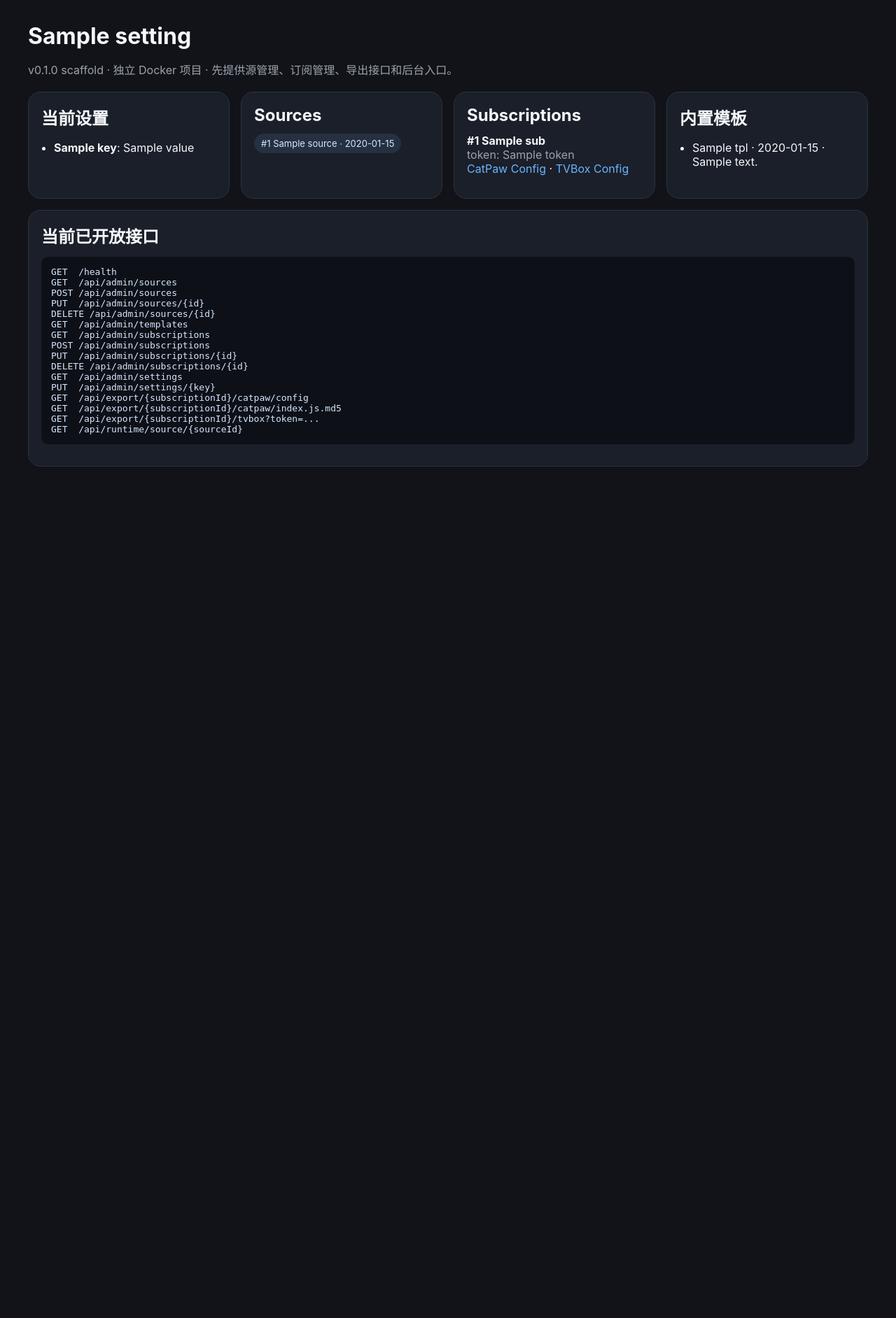
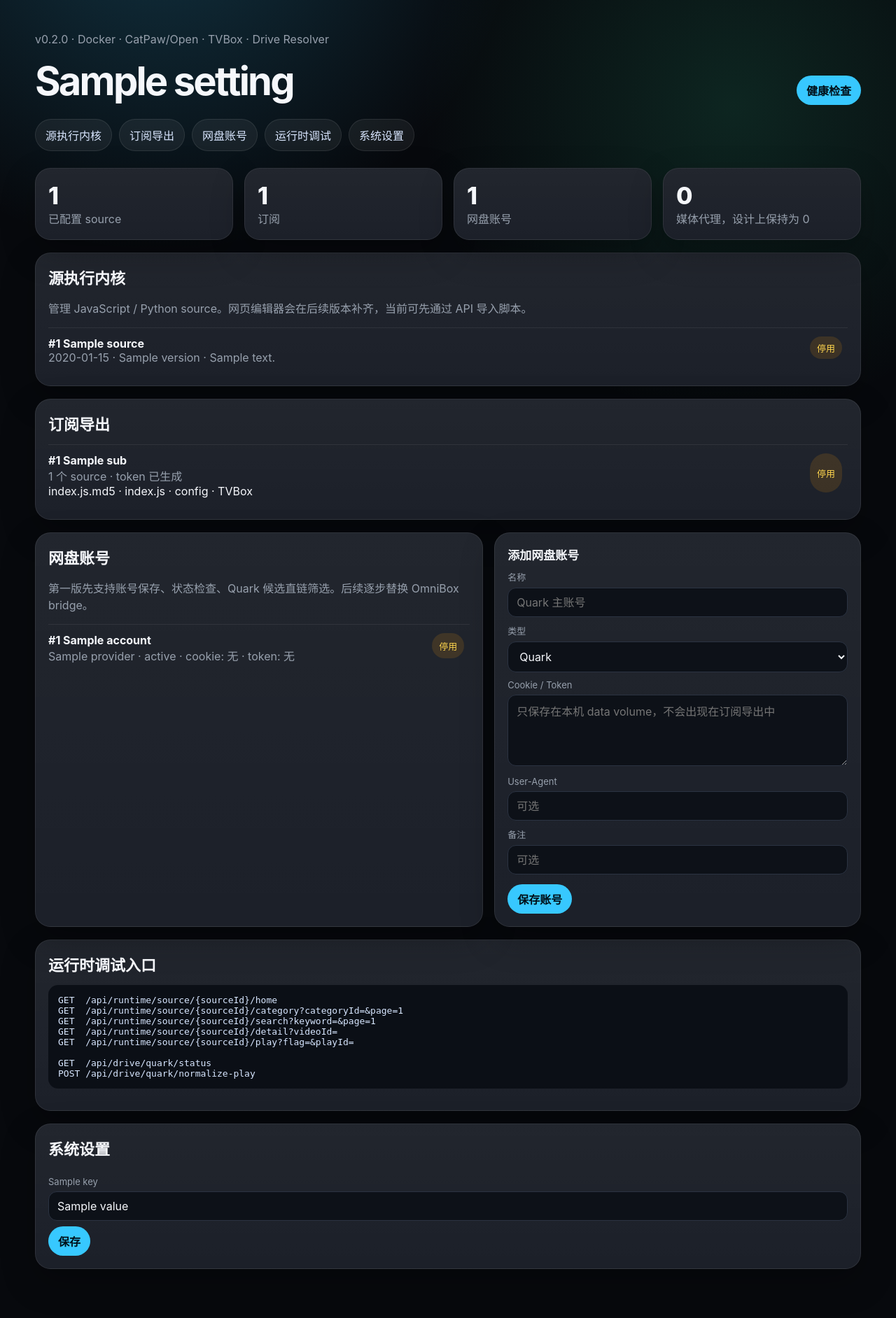
Before and after one commit to colvins/source-service, a FastAPI app: template app/templates/index.html in a window 1280 px wide. Shown: the whole page at 70% size. Before the commit the page ends 667 px from the top, so only its background shows below. Run offline with FastAPI, Linux system fonts and the light colour scheme; the template is opened without the code that fills it: most values are stand-ins (such as "Sample title", 1, 10 or a date in 2020); parts of the project's set-up code (start-up, migrations or seed data) failed here and were passed over.

Commit message:
Add drive resolver admin scaffold

```diff
--- a/app/main.py
+++ b/app/main.py
@@ -5,13 +5,14 @@ import sqlite3
 from pathlib import Path
 from typing import Any
 
-from fastapi import FastAPI, HTTPException, Request
-from fastapi.responses import HTMLResponse, JSONResponse, PlainTextResponse
+from fastapi import FastAPI, Form, HTTPException, Request
+from fastapi.responses import HTMLResponse, JSONResponse, PlainTextResponse, RedirectResponse
 from fastapi.staticfiles import StaticFiles
 from fastapi.templating import Jinja2Templates
 
-from .db import get_conn, init_db, row_to_source, row_to_subscription
-from .models import SettingPayload, SourcePayload, SubscriptionPayload
+from .db import get_conn, init_db, row_to_drive_account, row_to_source, row_to_subscription
+from .drive import best_direct_candidate, extract_play_candidates, rank_play_candidates
+from .models import DriveAccountPayload, DrivePlayNormalizePayload, SettingPayload, SourcePayload, SubscriptionPayload
 from .runtime import execute_source
 
 app = FastAPI(title="Colvins Source Service", version="0.1.0")
@@ -47,6 +48,11 @@ def fetch_subscriptions(conn: sqlite3.Connection) -> list[dict[str, Any]]:
         item["sources"] = [row_to_source(source_row) for source_row in source_rows]
         items.append(item)
     return items
+
+
+def fetch_drive_accounts(conn: sqlite3.Connection) -> list[dict[str, Any]]:
+    rows = conn.execute("SELECT * FROM drive_accounts ORDER BY sort_order ASC, id ASC").fetchall()
+    return [row_to_drive_account(row) for row in rows]
 
 
 def ensure_subscription_token(conn: sqlite3.Connection, subscription_id: int) -> str:
@@ -170,6 +176,7 @@ def dashboard(request: Request):
         }
         sources = fetch_sources(conn)
         subscriptions = fetch_subscriptions(conn)
+        drive_accounts = fetch_drive_accounts(conn)
         templates_data = conn.execute("SELECT * FROM source_templates ORDER BY id ASC").fetchall()
         templates_payload = [dict(row) for row in templates_data]
     return templates.TemplateResponse(
@@ -179,9 +186,35 @@ def dashboard(request: Request):
             "settings": settings,
             "sources": sources,
             "subscriptions": subscriptions,
+            "driveAccounts": drive_accounts,
             "templates": templates_payload,
         },
     )
+
+
+@app.post("/admin/drive-accounts")
+def create_drive_account_form(
+    name: str = Form(...),
+    provider: str = Form("quark"),
+    cookie: str = Form(""),
+    user_agent: str = Form(""),
+    notes: str = Form(""),
+):
+    payload = DriveAccountPayload(
+        name=name,
+        provider=provider,
+        cookie=cookie,
+        userAgent=user_agent,
+        notes=notes,
+    )
+    create_drive_account(payload)
+    return RedirectResponse(url="/#drive-accounts", status_code=303)
+
+
+@app.post("/admin/settings")
+def update_setting_form(key: str = Form(...), value: str = Form("")):
+    update_setting(key, SettingPayload(value=value))
+    return RedirectResponse(url="/#settings", status_code=303)
 
 
 @app.get("/api/admin/sources")
@@ -335,6 +368,92 @@ def delete_subscription(subscription_id: int):
     return {"ok": True}
 
 
+@app.get("/api/admin/drive-accounts")
+def list_drive_accounts():
+    with get_conn() as conn:
+        return {"items": fetch_drive_accounts(conn)}
+
+
+@app.post("/api/admin/drive-accounts")
+def create_drive_account(payload: DriveAccountPayload):
+    with get_conn() as conn:
+        cur = conn.execute(
+            """
+            INSERT INTO drive_accounts (name, provider, enabled, sort_order, cookie, token, user_agent, notes, status)
+            VALUES (?, ?, ?, ?, ?, ?, ?, ?, ?)
+            """,
+            (
+                payload.name,
+                payload.provider,
+                1 if payload.enabled else 0,
+                payload.sortOrder,
+                payload.cookie,
+                payload.token,
+                payload.userAgent,
+                payload.notes,
+                "configured" if payload.cookie or payload.token else "missing-auth",
+            ),
+        )
+        row = conn.execute("SELECT * FROM drive_accounts WHERE id = ?", (cur.lastrowid,)).fetchone()
+        return row_to_drive_account(row)
+
+
+@app.put("/api/admin/drive-accounts/{account_id}")
+def update_drive_account(account_id: int, payload: DriveAccountPayload):
+    with get_conn() as conn:
+        exists = conn.execute("SELECT id FROM drive_accounts WHERE id = ?", (account_id,)).fetchone()
+        if not exists:
+            raise HTTPException(status_code=404, detail="drive account not found")
+        conn.execute(
+            """
+            UPDATE drive_accounts
+            SET name=?, provider=?, enabled=?, sort_order=?, cookie=?, token=?, user_agent=?, notes=?,
+                status=?, updated_at=CURRENT_TIMESTAMP
+            WHERE id=?
+            """,
+            (
+                payload.name,
+                payload.provider,
+                1 if payload.enabled else 0,
+                payload.sortOrder,
+                payload.cookie,
+                payload.token,
+                payload.userAgent,
+                payload.notes,
+                "configured" if payload.cookie or payload.token else "missing-auth",
+                account_id,
+            ),
+        )
+        row = conn.execute("SELECT * FROM drive_accounts WHERE id = ?", (account_id,)).fetchone()
+        return row_to_drive_account(row)
+
+
+@app.delete("/api/admin/drive-accounts/{account_id}")
+def delete_drive_account(account_id: int):
+    with get_conn() as conn:
+        conn.execute("DELETE FROM drive_accounts WHERE id = ?", (account_id,))
+    return {"ok": True}
+
+
+@app.post("/api/admin/drive-accounts/{account_id}/check")
+def check_drive_account(account_id: int):
+    with get_conn() as conn:
+        row = conn.execute("SELECT * FROM drive_accounts WHERE id = ?", (account_id,)).fetchone()
+        if not row:
+            raise HTTPException(status_code=404, detail="drive account not found")
+        status = "configured" if row["cookie"] or row["token"] else "missing-auth"
+        conn.execute(
+            """
+            UPDATE drive_accounts
+            SET status=?, last_checked_at=CURRENT_TIMESTAMP, updated_at=CURRENT_TIMESTAMP
+            WHERE id=?
+            """,
+            (status, account_id),
+        )
+        updated = conn.execute("SELECT * FROM drive_accounts WHERE id = ?", (account_id,)).fetchone()
+        return row_to_drive_account(updated)
+
+
 @app.get("/api/admin/settings")
 def list_settings():
     with get_conn() as conn:
@@ -354,6 +473,49 @@ def update_setting(key: str, payload: SettingPayload):
             (key, value),
         )
     return {"key": key, "value": value}
+
+
+@app.get("/api/drive/quark/status")
+def quark_drive_status():
+    with get_conn() as conn:
+        accounts = [
+            account
+            for account in fetch_drive_accounts(conn)
+            if account["provider"] == "quark" and account["enabled"]
+        ]
+    return {
+        "provider": "quark",
+        "nativeResolver": "scaffold",
+        "bridgeMode": "omnibox-fallback",
+        "enabledAccounts": len(accounts),
+        "ready": any(account["hasCookie"] or account["hasToken"] for account in accounts),
+    }
+
+
+@app.post("/api/drive/quark/normalize-play")
+def quark_normalize_play(payload: DrivePlayNormalizePayload):
+    candidates = extract_play_candidates(payload.payload)
+    ranked = rank_play_candidates(candidates)
+    best = best_direct_candidate(payload.payload)
+    return {
+        "candidateCount": len(candidates),
+        "directCandidateCount": len(ranked),
+        "selected": None if best is None else {
+            "name": best.name,
+            "url": best.url,
+            "host": best.host,
+            "headerKeys": sorted(best.headers.keys()),
+        },
+        "candidates": [
+            {
+                "name": candidate.name,
+                "url": candidate.url,
+                "host": candidate.host,
+                "headerKeys": sorted(candidate.headers.keys()),
+            }
+            for candidate in ranked
+        ],
+    }
 
 
 @app.get("/api/export/{subscription_id}/catpaw/config")
--- a/app/templates/index.html
+++ b/app/templates/index.html
@@ -5,89 +5,247 @@
   <meta name="viewport" content="width=device-width, initial-scale=1.0" />
   <title>Colvins Source Service</title>
   <style>
-    body { font-family: -apple-system, BlinkMacSystemFont, sans-serif; background:#111318; color:#f5f7fa; margin:0; }
-    .wrap { max-width: 1200px; margin:0 auto; padding:32px 20px 60px; }
-    h1,h2 { margin:0 0 12px; }
-    .muted { color:#9ca3af; }
-    .grid { display:grid; grid-template-columns: repeat(auto-fit,minmax(280px,1fr)); gap:16px; margin-top:20px; }
-    .card { background:#1a1f29; border:1px solid #2b3342; border-radius:18px; padding:18px; }
-    pre { background:#0d1117; color:#d7e6ff; border-radius:10px; padding:14px; overflow:auto; white-space:pre-wrap; word-break:break-word; }
-    ul { padding-left:18px; }
-    a { color:#6ab4ff; text-decoration:none; }
-    .pill { display:inline-block; margin:0 8px 8px 0; padding:6px 10px; border-radius:999px; background:#253041; color:#d9e6ff; font-size:13px; }
+    :root {
+      color-scheme: dark;
+      --bg: #07090d;
+      --card: #151922;
+      --card-2: #1c2230;
+      --line: #2b3342;
+      --text: #f5f7fb;
+      --muted: #97a0ad;
+      --accent: #37c8ff;
+      --green: #34d399;
+      --orange: #f59e0b;
+    }
+    * { box-sizing: border-box; }
+    body {
+      margin: 0;
+      background:
+        radial-gradient(circle at 18% -8%, rgba(55, 200, 255, 0.22), transparent 32rem),
+        radial-gradient(circle at 82% 8%, rgba(52, 211, 153, 0.14), transparent 28rem),
+        var(--bg);
+      color: var(--text);
+      font-family: -apple-system, BlinkMacSystemFont, "SF Pro Display", "PingFang SC", sans-serif;
+    }
+    a { color: inherit; text-decoration: none; }
+    input, select, textarea {
+      width: 100%;
+      border: 1px solid var(--line);
+      border-radius: 12px;
+      background: #0d1118;
+      color: var(--text);
+      padding: 10px 12px;
+      font: inherit;
+    }
+    label { display: block; margin: 10px 0 6px; color: var(--muted); font-size: 13px; }
+    button, .button {
+      display: inline-flex;
+      align-items: center;
+      justify-content: center;
+      border: 0;
+      border-radius: 999px;
+      background: var(--accent);
+      color: #001019;
+      padding: 9px 14px;
+      font: inherit;
+      font-weight: 700;
+      cursor: pointer;
+    }
+    .wrap { max-width: 1220px; margin: 0 auto; padding: 30px 20px 70px; }
+    .hero {
+      display: grid;
+      grid-template-columns: minmax(0, 1fr) auto;
+      gap: 20px;
+      align-items: end;
+      margin-bottom: 20px;
+    }
+    h1 { margin: 0; font-size: clamp(32px, 5vw, 56px); letter-spacing: -0.05em; }
+    h2 { margin: 0 0 14px; font-size: 22px; }
+    h3 { margin: 0 0 10px; font-size: 17px; }
+    .muted { color: var(--muted); }
+    .nav {
+      display: flex;
+      flex-wrap: wrap;
+      gap: 10px;
+      margin: 18px 0 24px;
+    }
+    .nav a {
+      border: 1px solid rgba(255,255,255,0.09);
+      background: rgba(255,255,255,0.06);
+      padding: 10px 14px;
+      border-radius: 999px;
+      color: #d9e6ff;
+    }
+    .grid { display: grid; grid-template-columns: repeat(auto-fit, minmax(260px, 1fr)); gap: 16px; }
+    .two { display: grid; grid-template-columns: minmax(0, 1.1fr) minmax(300px, 0.9fr); gap: 16px; }
+    .card {
+      background: linear-gradient(180deg, rgba(255,255,255,0.055), rgba(255,255,255,0.03)), var(--card);
+      border: 1px solid rgba(255,255,255,0.08);
+      border-radius: 22px;
+      padding: 18px;
+      box-shadow: 0 18px 48px rgba(0,0,0,0.25);
+    }
+    .metric { font-size: 34px; font-weight: 800; letter-spacing: -0.04em; }
+    .pill {
+      display: inline-flex;
+      align-items: center;
+      gap: 6px;
+      margin: 0 8px 8px 0;
+      padding: 6px 10px;
+      border-radius: 999px;
+      background: #253041;
+      color: #d9e6ff;
+      font-size: 13px;
+    }
+    .pill.green { background: rgba(52,211,153,0.14); color: #86efac; }
+    .pill.orange { background: rgba(245,158,11,0.14); color: #fcd34d; }
+    .row {
+      display: grid;
+      grid-template-columns: minmax(0, 1fr) auto;
+      gap: 10px;
+      padding: 12px 0;
+      border-top: 1px solid rgba(255,255,255,0.07);
+    }
+    .row:first-child { border-top: 0; }
+    pre {
+      background: #0b0f16;
+      color: #d7e6ff;
+      border-radius: 14px;
+      padding: 14px;
+      overflow: auto;
+      white-space: pre-wrap;
+      word-break: break-word;
+    }
+    .section { margin-top: 18px; scroll-margin-top: 20px; }
+    @media (max-width: 760px) {
+      .hero, .two { grid-template-columns: 1fr; }
+    }
   </style>
 </head>
 <body>
   <div class="wrap">
+    <header class="hero">
+      <div>
+        <p class="muted">v0.2.0 · Docker · CatPaw/Open · TVBox · Drive Resolver</p>
         <h1>{{ settings.get('service_name', 'Colvins Source Service') }}</h1>
-    <p class="muted">v0.1.0 scaffold · 独立 Docker 项目 · 先提供源管理、订阅管理、导出接口和后台入口。</p>
+      </div>
+      <a class="button" href="/health">健康检查</a>
+    </header>
 
-    <div class="grid">
-      <section class="card">
-        <h2>当前设置</h2>
-        <ul>
-          {% for key, value in settings.items() %}
-          <li><strong>{{ key }}</strong>: {{ value }}</li>
-          {% endfor %}
-        </ul>
+    <nav class="nav">
+      <a href="#sources">源执行内核</a>
+      <a href="#subscriptions">订阅导出</a>
+      <a href="#drive-accounts">网盘账号</a>
+      <a href="#runtime-debug">运行时调试</a>
+      <a href="#settings">系统设置</a>
+    </nav>
+
+    <section class="grid">
+      <div class="card"><div class="metric">{{ sources|length }}</div><div class="muted">已配置 source</div></div>
+      <div class="card"><div class="metric">{{ subscriptions|length }}</div><div class="muted">订阅</div></div>
+      <div class="card"><div class="metric">{{ driveAccounts|length }}</div><div class="muted">网盘账号</div></div>
+      <div class="card"><div class="metric">0</div><div class="muted">媒体代理，设计上保持为 0</div></div>
     </section>
 
-      <section class="card">
-        <h2>Sources</h2>
+    <section id="sources" class="section card">
+      <h2>源执行内核</h2>
+      <p class="muted">管理 JavaScript / Python source。网页编辑器会在后续版本补齐，当前可先通过 API 导入脚本。</p>
+      {% for source in sources %}
+      <div class="row">
         <div>
-          {% for source in sources %}
-          <span class="pill">#{{ source.id }} {{ source.name }} · {{ source.runtimeType }}</span>
+          <strong>#{{ source.id }} {{ source.name }}</strong><br />
+          <span class="muted">{{ source.runtimeType }} · {{ source.version or 'no version' }} · {{ source.description or source.notes or '暂无备注' }}</span>
+        </div>
+        <span class="pill {{ 'green' if source.enabled else 'orange' }}">{{ '启用' if source.enabled else '停用' }}</span>
+      </div>
       {% else %}
       <p class="muted">暂无 source。</p>
       {% endfor %}
-        </div>
     </section>
 
-      <section class="card">
-        <h2>Subscriptions</h2>
+    <section id="subscriptions" class="section card">
+      <h2>订阅导出</h2>
+      {% for sub in subscriptions %}
+      <div class="row">
         <div>
-          {% for sub in subscriptions %}
-          <div style="margin-bottom:14px;">
           <strong>#{{ sub.id }} {{ sub.name }}</strong><br />
-            <span class="muted">token: {{ sub.token }}</span><br />
-            <a href="/api/export/{{ sub.id }}/catpaw/config">CatPaw Config</a>
-            ·
-            <a href="/api/export/{{ sub.id }}/tvbox?token={{ sub.token }}">TVBox Config</a>
+          <span class="muted">{{ sub.sources|length }} 个 source · token 已生成</span><br />
+          <a href="/api/export/{{ sub.id }}/catpaw/index.js.md5">index.js.md5</a>
+          · <a href="/api/export/{{ sub.id }}/catpaw/index.js">index.js</a>
+          · <a href="/api/export/{{ sub.id }}/catpaw/config">config</a>
+          · <a href="/api/export/{{ sub.id }}/tvbox?token={{ sub.token }}">TVBox</a>
+        </div>
+        <span class="pill {{ 'green' if sub.enabled else 'orange' }}">{{ '启用' if sub.enabled else '停用' }}</span>
       </div>
       {% else %}
       <p class="muted">暂无订阅。</p>
       {% endfor %}
-        </div>
     </section>
 
-      <section class="card">
-        <h2>内置模板</h2>
-        <ul>
-          {% for tpl in templates %}
-          <li>{{ tpl['name'] }} · {{ tpl['runtime_type'] }} · {{ tpl['description'] }}</li>
+    <section id="drive-accounts" class="section two">
+      <div class="card">
+        <h2>网盘账号</h2>
+        <p class="muted">第一版先支持账号保存、状态检查、Quark 候选直链筛选。后续逐步替换 OmniBox bridge。</p>
+        {% for account in driveAccounts %}
+        <div class="row">
+          <div>
+            <strong>#{{ account.id }} {{ account.name }}</strong><br />
+            <span class="muted">{{ account.provider }} · {{ account.status }} · cookie: {{ '有' if account.hasCookie else '无' }} · token: {{ '有' if account.hasToken else '无' }}</span>
+          </div>
+          <span class="pill {{ 'green' if account.enabled else 'orange' }}">{{ '启用' if account.enabled else '停用' }}</span>
+        </div>
+        {% else %}
+        <p class="muted">暂无网盘账号。</p>
         {% endfor %}
-        </ul>
-      </section>
       </div>
 
-    <section class="card" style="margin-top:16px;">
-      <h2>当前已开放接口</h2>
-      <pre>GET  /health
-GET  /api/admin/sources
-POST /api/admin/sources
-PUT  /api/admin/sources/{id}
-DELETE /api/admin/sources/{id}
-GET  /api/admin/templates
-GET  /api/admin/subscriptions
-POST /api/admin/subscriptions
-PUT  /api/admin/subscriptions/{id}
-DELETE /api/admin/subscriptions/{id}
-GET  /api/admin/settings
-PUT  /api/admin/settings/{key}
-GET  /api/export/{subscriptionId}/catpaw/config
-GET  /api/export/{subscriptionId}/catpaw/index.js.md5
-GET  /api/export/{subscriptionId}/tvbox?token=...
-GET  /api/runtime/source/{sourceId}</pre>
+      <form class="card" method="post" action="/admin/drive-accounts">
+        <h3>添加网盘账号</h3>
+        <label>名称</label>
+        <input name="name" placeholder="Quark 主账号" required />
+        <label>类型</label>
+        <select name="provider">
+          <option value="quark">Quark</option>
+          <option value="uc">UC</option>
+          <option value="baidu">Baidu</option>
+          <option value="ali">Ali</option>
+          <option value="115">115</option>
+          <option value="other">Other</option>
+        </select>
+        <label>Cookie / Token</label>
+        <textarea name="cookie" rows="4" placeholder="只保存在本机 data volume，不会出现在订阅导出中"></textarea>
+        <label>User-Agent</label>
+        <input name="user_agent" placeholder="可选" />
+        <label>备注</label>
+        <input name="notes" placeholder="可选" />
+        <div style="margin-top:14px;"><button type="submit">保存账号</button></div>
+      </form>
+    </section>
+
+    <section id="runtime-debug" class="section card">
+      <h2>运行时调试入口</h2>
+      <pre>GET  /api/runtime/source/{sourceId}/home
+GET  /api/runtime/source/{sourceId}/category?categoryId=&page=1
+GET  /api/runtime/source/{sourceId}/search?keyword=&page=1
+GET  /api/runtime/source/{sourceId}/detail?videoId=
+GET  /api/runtime/source/{sourceId}/play?flag=&playId=
+
+GET  /api/drive/quark/status
+POST /api/drive/quark/normalize-play</pre>
+    </section>
+
+    <section id="settings" class="section card">
+      <h2>系统设置</h2>
+      <div class="grid">
+        {% for key, value in settings.items() %}
+        <form method="post" action="/admin/settings">
+          <label>{{ key }}</label>
+          <input type="hidden" name="key" value="{{ key }}" />
+          <input name="value" value="{{ value }}" />
+          <div style="margin-top:8px;"><button type="submit">保存</button></div>
+        </form>
+        {% endfor %}
+      </div>
     </section>
   </div>
 </body>
```
Also changed, not shown: app/db.py (+37 -0 lines), app/drive.py (added, +128 -0 lines), app/models.py (+15 -0 lines), README.md. Lines whose indentation alone changed are shown as unchanged.
